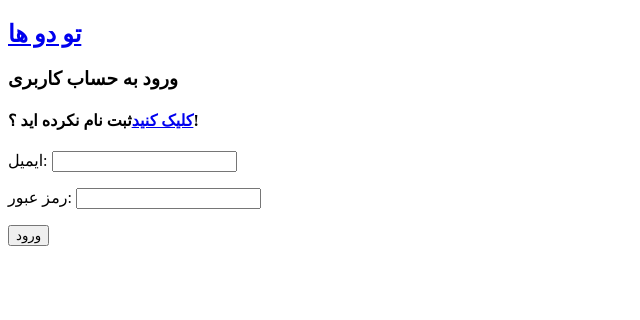
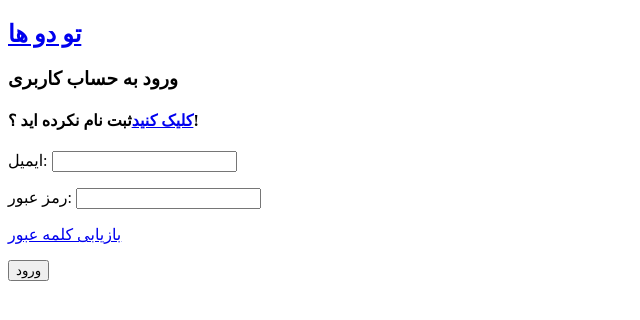
Before and after one commit to Mahdifp12/Todolist, a Django app: page /user/login/ in a window 1280 px wide. Shown: the top 320 px of the page, without its empty margins (0-640 px from the left). Run offline with Django 4.2, Linux system fonts and the light colour scheme.

Commit message:
CHANGE & REFACTOR : i'm added forgot password link in login page

```diff
--- a/user_app/templates/user_app/login.html
+++ b/user_app/templates/user_app/login.html
@@ -10,7 +10,7 @@
     <form method="post" action={% url 'login-user-page' %}>
         {% csrf_token %}
         {{ login_form.as_p }}
-{#         <p><a href="{% url 'forgot-password-page' %}">بازیابی کلمه عبور</a></p>#}
+         <p><a href="{% url 'forgot-password-page' %}">بازیابی کلمه عبور</a></p>
         <button type="submit">ورود</button>
     </form>
 {% endblock %}
```
